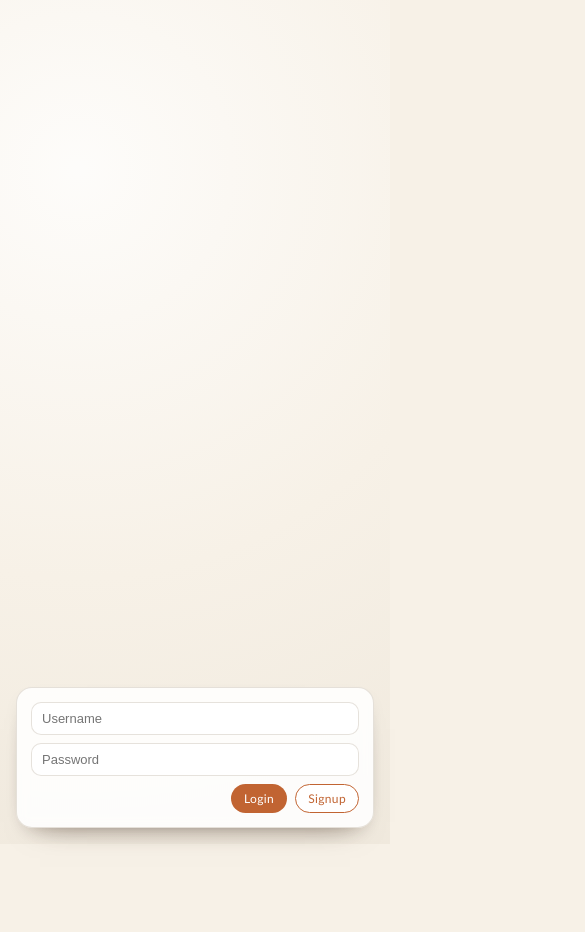
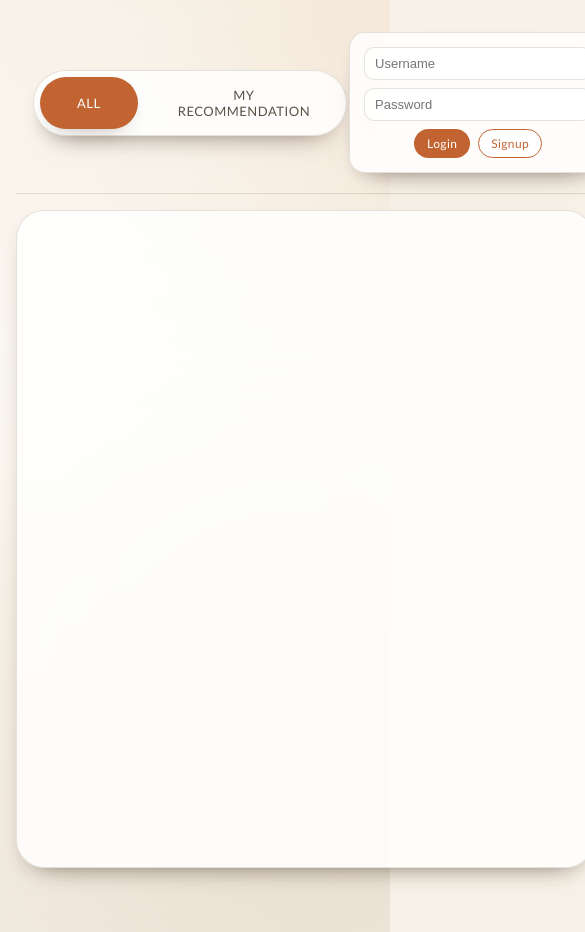
Before and after one commit to mlitvino/nextbite, a React (Vite) app in the folder frontend/: page / in a window 390 px wide. Shown: the top 932 px of the page, 585 px wide, since content can reach past the window. Before the commit the page ends 844 px from the top, so only its background shows below. Built offline with nearby package versions, Linux system fonts and the light colour scheme.

Commit message:
feat: add tabs and content container on frontend

```diff
--- a/frontend/src/App.css
+++ b/frontend/src/App.css
@@ -2,13 +2,86 @@
   min-height: 100svh;
   position: relative;
   display: grid;
+  grid-template-rows: auto 1fr;
+  gap: 32px;
+  padding: 32px clamp(20px, 4vw, 64px) 64px;
+  background:
+    radial-gradient(circle at 18% 12%, rgba(248, 244, 235, 0.9), transparent 48%),
+    radial-gradient(circle at 80% 4%, rgba(240, 219, 197, 0.65), transparent 45%),
+    radial-gradient(circle at 78% 78%, rgba(221, 210, 191, 0.55), transparent 50%);
+}
+
+.top-bar {
+  display: grid;
+  grid-template-columns: 1fr auto 1fr;
+  align-items: center;
+  gap: 24px;
+  padding: 8px 0 20px;
+  border-bottom: 1px solid var(--panel-border);
+}
+
+.tabs {
+  display: flex;
+  gap: 10px;
+  padding: 6px;
+  background: var(--panel);
+  border: 1px solid var(--panel-border);
+  border-radius: 999px;
+  box-shadow: var(--shadow);
+  grid-column: 2;
+  justify-self: center;
+}
+
+.tab {
+  border: 0;
+  background: transparent;
+  color: var(--text);
+  font-family: var(--heading);
+  font-size: 13px;
+  letter-spacing: 0.04em;
+  text-transform: uppercase;
+  padding: 10px 30px;
+  border-radius: 999px;
+  cursor: pointer;
+  transition: background 0.2s ease, transform 0.2s ease, color 0.2s ease;
+}
+
+.tab.is-active {
+  background: var(--accent);
+  color: #fff;
+  box-shadow: var(--shadow);
+}
+
+.tab:focus-visible {
+  outline: 2px solid var(--accent);
+  outline-offset: 2px;
+}
+
+.tab:hover {
+  transform: translateY(-1px);
+}
+
+.content {
+  display: grid;
+  min-height: 55vh;
+  margin-top: 0;
+}
+
+.content-shell {
+  border-radius: 28px;
+  border: 1px solid var(--panel-border);
+  background: var(--panel);
+  box-shadow: var(--shadow);
+  min-height: 280px;
+  width: min(820px, 100%);
+  margin: -8px auto 0;
 }
 
 .corner {
-  position: fixed;
-  top: 24px;
-  right: 24px;
-  width: min(260px, calc(100vw - 48px));
+  position: static;
+  width: min(260px, 100%);
+  grid-column: 3;
+  justify-self: end;
   background: var(--panel);
   border: 1px solid var(--panel-border);
   border-radius: 16px;
@@ -81,7 +154,7 @@
 .actions {
   display: flex;
   gap: 8px;
-  justify-content: flex-end;
+  justify-content: center;
   flex-wrap: wrap;
 }
 
@@ -133,11 +206,28 @@
 }
 
 @media (max-width: 640px) {
+  .page {
+    gap: 24px;
+    padding: 24px 16px 80px;
+  }
+
+  .top-bar {
+    grid-template-columns: 1fr;
+    justify-items: center;
+  }
+
+  .tabs {
+    width: 100%;
+    justify-content: space-between;
+  }
+
+  .tab {
+    flex: 1;
+    text-align: center;
+  }
+
   .corner {
-    top: auto;
-    bottom: 16px;
-    right: 16px;
-    left: 16px;
-    width: auto;
+    width: min(320px, 100%);
+    justify-self: center;
   }
 }
--- a/frontend/src/App.tsx
+++ b/frontend/src/App.tsx
@@ -4,7 +4,20 @@ import './App.css'
 function App() {
   return (
     <div className="page">
-      <SessionPanel />
+      <header className="top-bar">
+        <nav className="tabs" role="tablist" aria-label="Recommendation views">
+          <button className="tab is-active" type="button" role="tab" aria-selected="true">
+            All
+          </button>
+          <button className="tab" type="button" role="tab" aria-selected="false">
+            My recommendation
+          </button>
+        </nav>
+          <SessionPanel />
+      </header>
+      <main className="content" role="tabpanel" aria-label="Recommendations">
+        <div className="content-shell" />
+      </main>
     </div>
   )
 }
```
